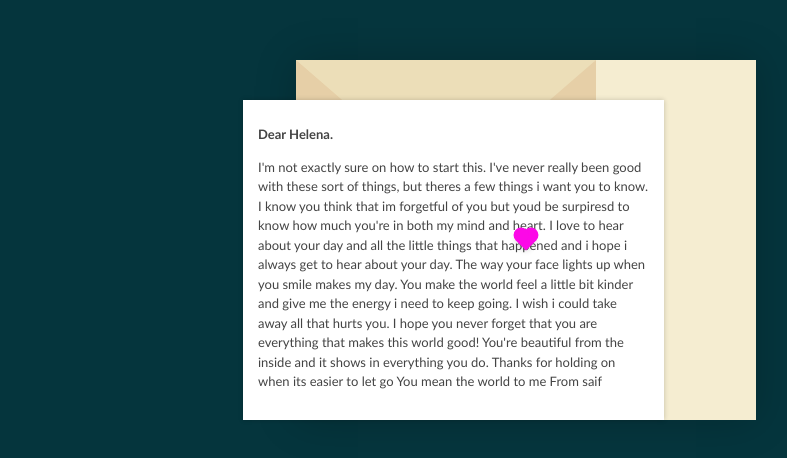
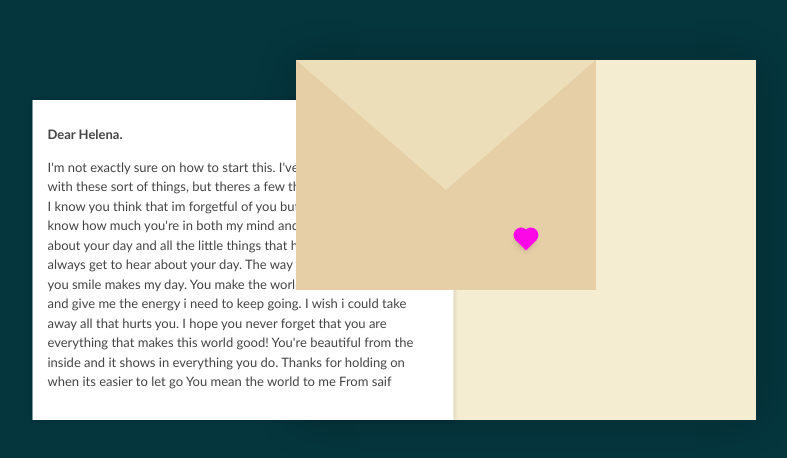
Before and after one commit to SaifAli044/helena-letterr, a plain HTML site: page index.html in a window 1280 px wide. Shown: the part 160-618 px from the top of the page, without its empty margins (114-901 px from the left). Drawn offline with Linux system fonts and the light colour scheme.

Commit message:
Update style.css

```diff
--- a/style.css
+++ b/style.css
@@ -30,6 +30,7 @@ body{
   position: relative;
   width: 460px;
   height: 360px;
+  z-index: 2;
 }
 .envelope-wrapper > .envelope::before {
   content: "";
@@ -55,6 +56,7 @@ body{
 }
 .envelope > .letter {
   position: absolute;
+  transform: translateX(-50%); /* Centers the letter */
   right: 20%;
   bottom: 0px;
   width: 85%;
@@ -64,7 +66,7 @@ body{
   transition: all 1s ease-in-out;
   box-shadow: 0 0 5px var(--shadow-color);
   padding: 25px 15px;
-  z-index: 3;
+  z-index: 1;
 }
 
 .envelope > .letter > .text {
```
